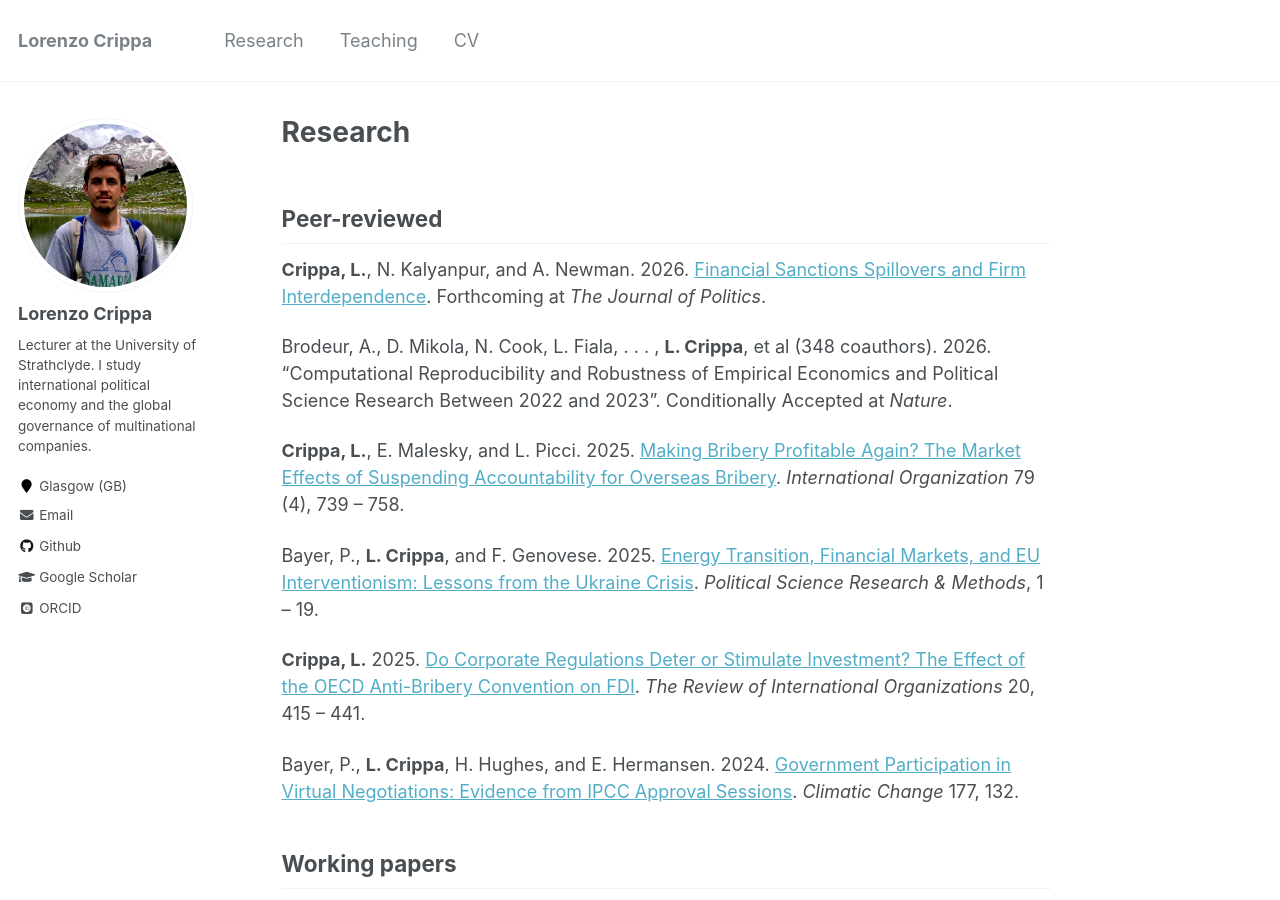
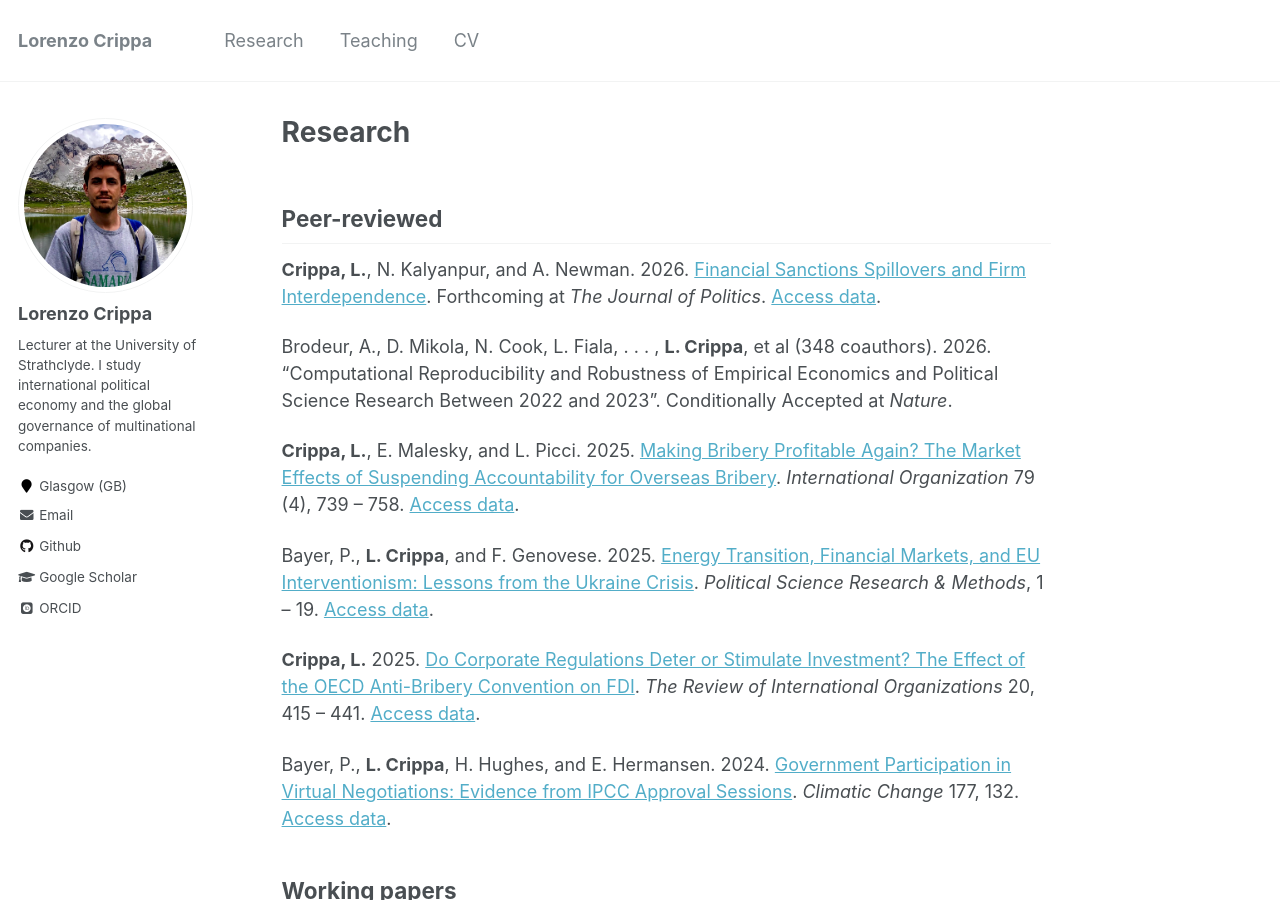
Before and after one commit to lorenzo-crippa/lorenzo-crippa.github.io, a Jekyll site: the page built from _pages/research.md, in a window 1280 px wide and 900 px high. Built offline with Jekyll 4.4.1, drawn with Linux system fonts in a browser that asks for light colours; some web fonts are replaced.

Commit message:
Update research.md

```diff
--- a/_pages/research.md
+++ b/_pages/research.md
@@ -8,17 +8,17 @@ redirect_from:
 
 ## Peer-reviewed
 
-**Crippa, L.**, N. Kalyanpur, and A. Newman. 2026. [Financial Sanctions Spillovers and Firm Interdependence](https://doi.org/10.1086/740171). Forthcoming at _The Journal of Politics_.
+**Crippa, L.**, N. Kalyanpur, and A. Newman. 2026. [Financial Sanctions Spillovers and Firm Interdependence](https://doi.org/10.1086/740171). Forthcoming at _The Journal of Politics_. [Access data](https://doi.org/10.7910/DVN/OCVIH9).
 
 Brodeur, A., D. Mikola, N. Cook, L. Fiala, . . . , **L. Crippa**, et al (348 coauthors). 2026. “Computational Reproducibility and Robustness of Empirical Economics and Political Science Research Between 2022 and 2023”. Conditionally Accepted at _Nature_.
 
-**Crippa, L.**, E. Malesky, and L. Picci. 2025. [Making Bribery Profitable Again? The Market Effects of Suspending Accountability for Overseas Bribery](https://doi.org/10.1017/S0020818325100970). _International Organization_ 79 (4), 739 – 758.
+**Crippa, L.**, E. Malesky, and L. Picci. 2025. [Making Bribery Profitable Again? The Market Effects of Suspending Accountability for Overseas Bribery](https://doi.org/10.1017/S0020818325100970). _International Organization_ 79 (4), 739 – 758. [Access data](https://doi.org/10.7910/DVN/BM6ZEP).
 
-Bayer, P., **L. Crippa**, and F. Genovese. 2025. [Energy Transition, Financial Markets, and EU Interventionism: Lessons from the Ukraine Crisis](https://doi.org/10.1017/psrm.2025.10054). _Political Science Research & Methods_, 1 – 19.
+Bayer, P., **L. Crippa**, and F. Genovese. 2025. [Energy Transition, Financial Markets, and EU Interventionism: Lessons from the Ukraine Crisis](https://doi.org/10.1017/psrm.2025.10054). _Political Science Research & Methods_, 1 – 19. [Access data](https://doi.org/10.7910/DVN/GJSW9U).
 
-**Crippa, L.** 2025. [Do Corporate Regulations Deter or Stimulate Investment? The Effect of the OECD Anti-Bribery Convention on FDI](https://doi.org/10.1007/s11558-023-09519-y). _The Review of International Organizations_ 20, 415 – 441.
+**Crippa, L.** 2025. [Do Corporate Regulations Deter or Stimulate Investment? The Effect of the OECD Anti-Bribery Convention on FDI](https://doi.org/10.1007/s11558-023-09519-y). _The Review of International Organizations_ 20, 415 – 441. [Access data](https://doi.org/10.7910/DVN/JTGGLJ).
 
-Bayer, P., **L. Crippa**, H. Hughes, and E. Hermansen. 2024. [Government Participation in Virtual Negotiations: Evidence from IPCC Approval Sessions](https://doi.org/10.1007/s10584-024-03790-7). _Climatic Change_ 177, 132.
+Bayer, P., **L. Crippa**, H. Hughes, and E. Hermansen. 2024. [Government Participation in Virtual Negotiations: Evidence from IPCC Approval Sessions](https://doi.org/10.1007/s10584-024-03790-7). _Climatic Change_ 177, 132. [Access data](https://doi.org/10.7910/DVN/SLSXZS).
 
 
 ## Working papers
```
